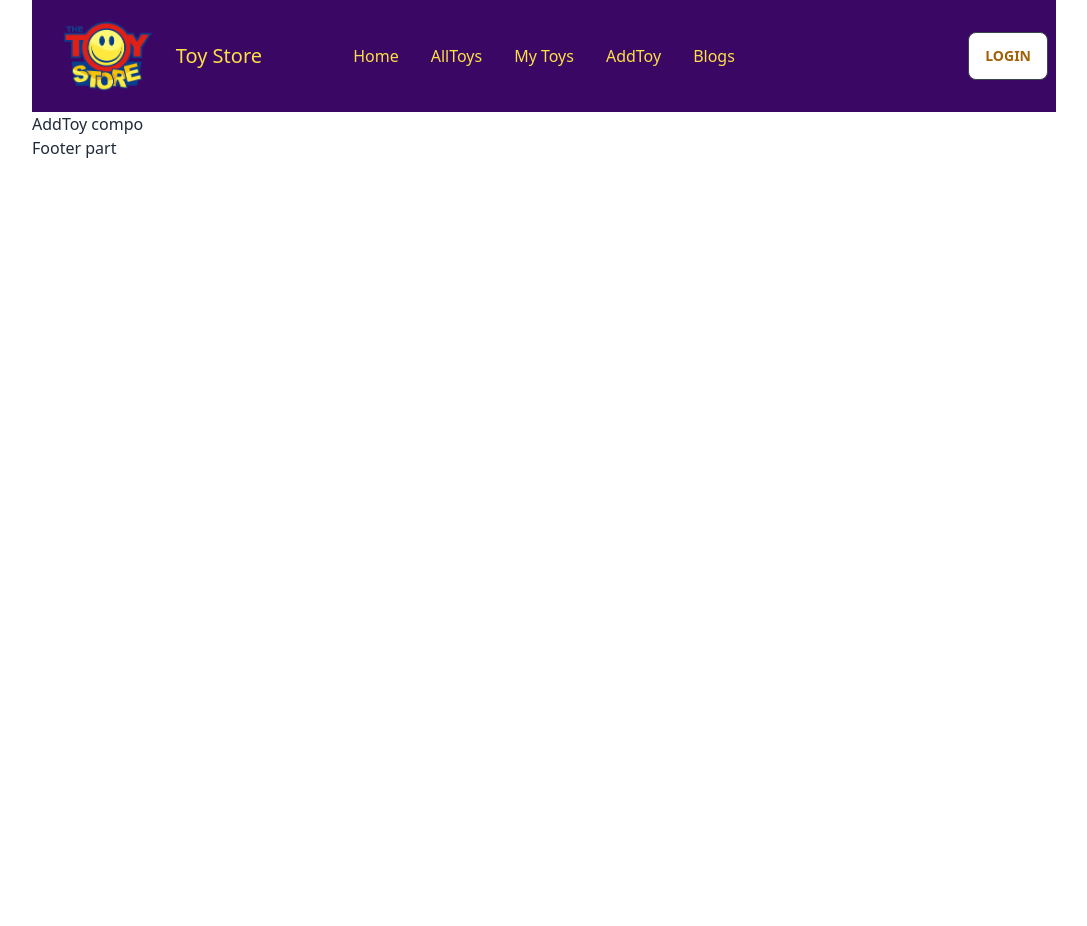
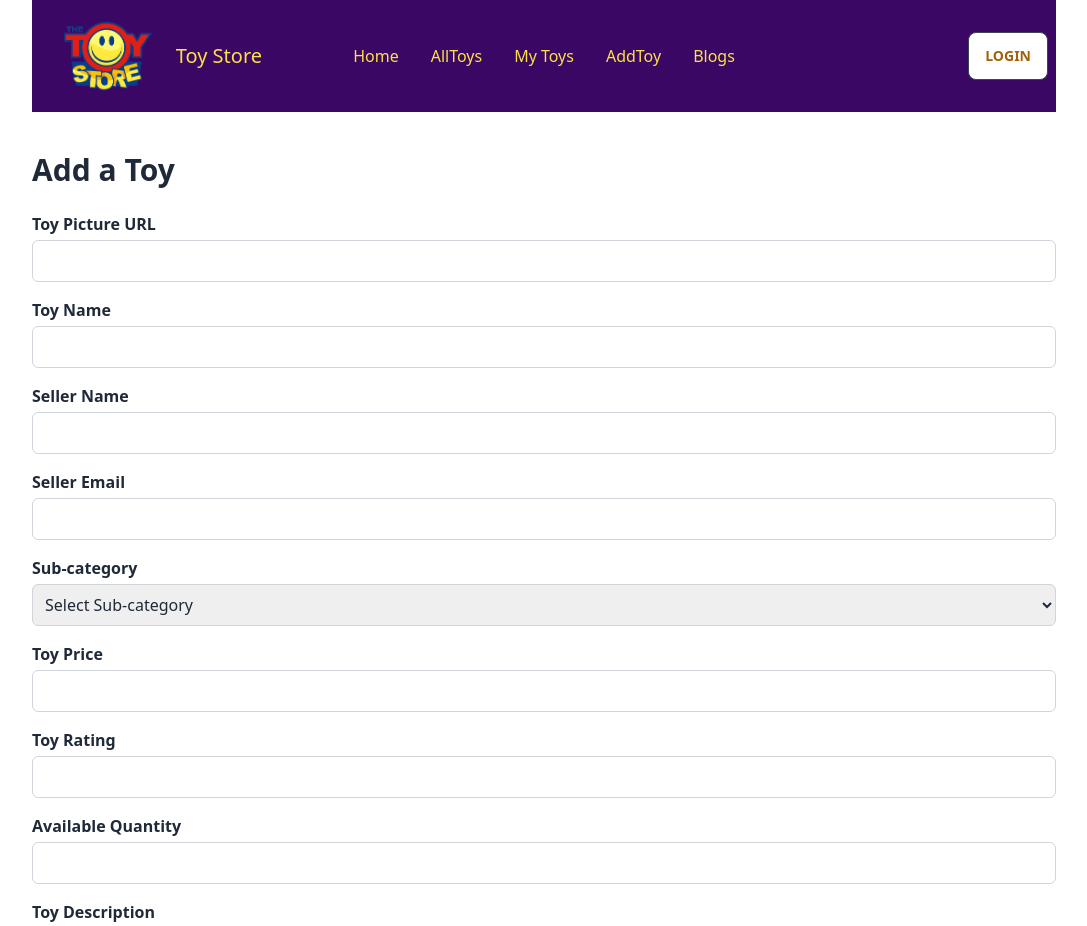
Before and after one commit to mamunuddinbu/toy-market-client, a React (Vite) app: page /add-toy in a window 1280 px wide. Shown: the top 926 px of the page, without its empty margins (96-1183 px from the left). Before the commit the page ends 800 px from the top, so only its background shows below. Built offline with nearby package versions, Linux system fonts and the light colour scheme.

Commit message:
Environment variable has been setup

```diff
--- a/package.json
+++ b/package.json
@@ -12,6 +12,7 @@
   "dependencies": {
     "daisyui": "^2.51.6",
     "dotenv": "^16.0.3",
+    "firebase": "^9.22.0",
     "localforage": "^1.10.0",
     "match-sorter": "^6.3.1",
     "react": "^18.2.0",
--- a/src/components/toys/AddToy.jsx
+++ b/src/components/toys/AddToy.jsx
@@ -1,11 +1,207 @@
-import React from 'react';
+import React, { useState } from 'react';
 
 const AddToy = () => {
-    return (
-        <div>
-            <p>AddToy compo</p>
+  const [toyPicture, setToyPicture] = useState('');
+  const [toyName, setToyName] = useState('');
+  const [sellerName, setSellerName] = useState('');
+  const [sellerEmail, setSellerEmail] = useState('');
+  const [subCategory, setSubCategory] = useState('');
+  const [toyPrice, setToyPrice] = useState('');
+  const [toyRating, setToyRating] = useState('');
+  const [availableQuantity, setAvailableQuantity] = useState('');
+  const [toyDescription, setToyDescription] = useState('');
+
+  const handleToyPictureChange = (e) => {
+    setToyPicture(e.target.value);
+  };
+
+  const handleToyNameChange = (e) => {
+    setToyName(e.target.value);
+  };
+
+  const handleSellerNameChange = (e) => {
+    setSellerName(e.target.value);
+  };
+
+  const handleSellerEmailChange = (e) => {
+    setSellerEmail(e.target.value);
+  };
+
+  const handleSubCategoryChange = (e) => {
+    setSubCategory(e.target.value);
+  };
+
+  const handleToyPriceChange = (e) => {
+    setToyPrice(e.target.value);
+  };
+
+  const handleToyRatingChange = (e) => {
+    setToyRating(e.target.value);
+  };
+
+  const handleAvailableQuantityChange = (e) => {
+    setAvailableQuantity(e.target.value);
+  };
+
+  const handleToyDescriptionChange = (e) => {
+    setToyDescription(e.target.value);
+  };
+
+  const handleSubmit = (e) => {
+    e.preventDefault();
+    // Perform toy submission logic here
+    console.log('Toy submitted:', {
+      picture: toyPicture,
+      name: toyName,
+      sellerName: sellerName,
+      sellerEmail: sellerEmail,
+      subCategory: subCategory,
+      price: toyPrice,
+      rating: toyRating,
+      availableQuantity: availableQuantity,
+      description: toyDescription,
+    });
+    // Clear form fields
+    setToyPicture('');
+    setToyName('');
+    setSellerName('');
+    setSellerEmail('');
+    setSubCategory('');
+    setToyPrice('');
+    setToyRating('');
+    setAvailableQuantity('');
+    setToyDescription('');
+  };
+
+  return (
+    <div className="container mx-auto py-10">
+      <h2 className="text-3xl font-bold mb-6">Add a Toy</h2>
+      <form onSubmit={handleSubmit}>
+        <div className="mb-4">
+          <label htmlFor="toyPicture" className="block font-bold mb-1">
+            Toy Picture URL
+          </label>
+          <input
+            type="text"
+            id="toyPicture"
+            className="w-full border border-gray-300 rounded-md p-2"
+            value={toyPicture}
+            onChange={handleToyPictureChange}
+            required
+          />
         </div>
-    );
+        <div className="mb-4">
+          <label htmlFor="toyName" className="block font-bold mb-1">
+            Toy Name
+          </label>
+          <input
+            type="text"
+            id="toyName"
+            className="w-full border border-gray-300 rounded-md p-2"
+            value={toyName}
+            onChange={handleToyNameChange}
+            required
+          />
+        </div>
+        <div className="mb-4">
+          <label htmlFor="sellerName" className="block font-bold mb-1">
+            Seller Name
+          </label>
+          <input
+            type="text"
+            id="sellerName"
+            className="w-full border border-gray-300 rounded-md p-2"
+            value={sellerName}
+            onChange={handleSellerNameChange}
+          />
+        </div>
+        <div className="mb-4">
+          <label htmlFor="sellerEmail" className="block font-bold mb-1">
+            Seller Email
+          </label>
+          <input
+            type="email"
+            id="sellerEmail"
+            className="w-full border border-gray-300 rounded-md p-2"
+            value={sellerEmail}
+            onChange={handleSellerEmailChange}
+          />
+        </div>
+        <div className="mb-4">
+          <label htmlFor="subCategory" className="block font-bold mb-1">
+            Sub-category
+          </label>
+          <select
+            id="subCategory"
+            className="w-full border border-gray-300 rounded-md p-2"
+            value={subCategory}
+            onChange={handleSubCategoryChange}
+            required
+          >
+            <option value="">Select Sub-category</option>
+            <option value="Math Toys">Math Toys</option>
+            <option value="Language Toys">Language Toys</option>
+            <option value="Science Toys">Science Toys</option>
+          </select>
+        </div>
+        <div className="mb-4">
+          <label htmlFor="toyPrice" className="block font-bold mb-1">
+            Toy Price
+          </label>
+          <input
+            type="number"
+            id="toyPrice"
+            className="w-full border border-gray-300 rounded-md p-2"
+            value={toyPrice}
+            onChange={handleToyPriceChange}
+            required
+          />
+        </div>
+        <div className="mb-4">
+          <label htmlFor="toyRating" className="block font-bold mb-1">
+            Toy Rating
+          </label>
+          <input
+            type="number"
+            id="toyRating"
+            className="w-full border border-gray-300 rounded-md p-2"
+            value={toyRating}
+            onChange={handleToyRatingChange}
+          />
+        </div>
+        <div className="mb-4">
+          <label htmlFor="availableQuantity" className="block font-bold mb-1">
+            Available Quantity
+          </label>
+          <input
+            type="number"
+            id="availableQuantity"
+            className="w-full border border-gray-300 rounded-md p-2"
+            value={availableQuantity}
+            onChange={handleAvailableQuantityChange}
+          />
+        </div>
+        <div className="mb-4">
+          <label htmlFor="toyDescription" className="block font-bold mb-1">
+            Toy Description
+          </label>
+          <textarea
+            id="toyDescription"
+            className="w-full border border-gray-300 rounded-md p-2"
+            value={toyDescription}
+            onChange={handleToyDescriptionChange}
+            required
+          ></textarea>
+        </div>
+        <button
+          type="submit"
+          className="bg-yellow-500 text-white py-2 px-4 rounded-md hover:bg-yellow-600"
+        >
+          Add Toy
+        </button>
+      </form>
+    </div>
+  );
 };
 
 export default AddToy;
```
Also changed, not shown: firebase/firebase.config.js (added, +17 -0 lines), 1 other file (tests, documents, lock files or other folders).
